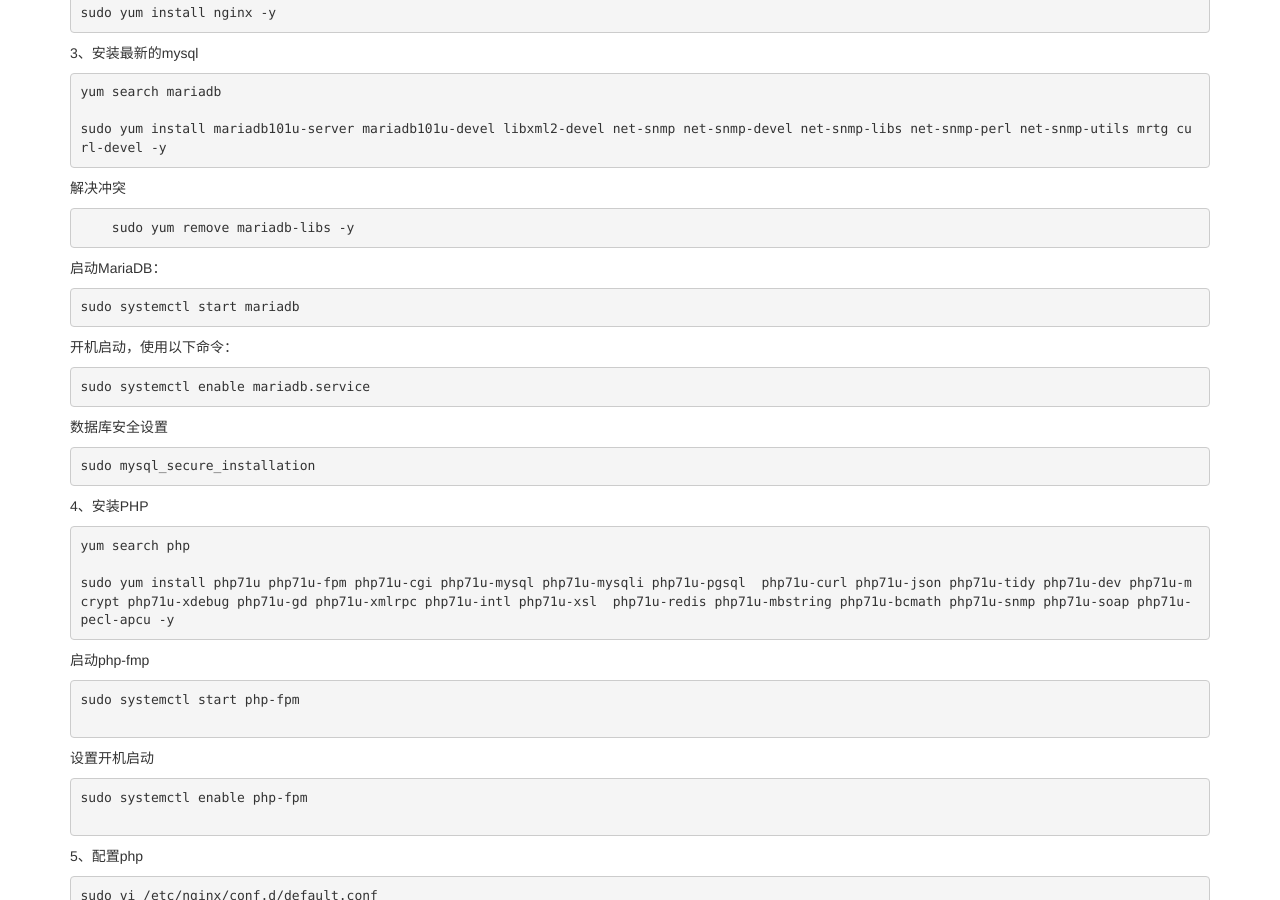
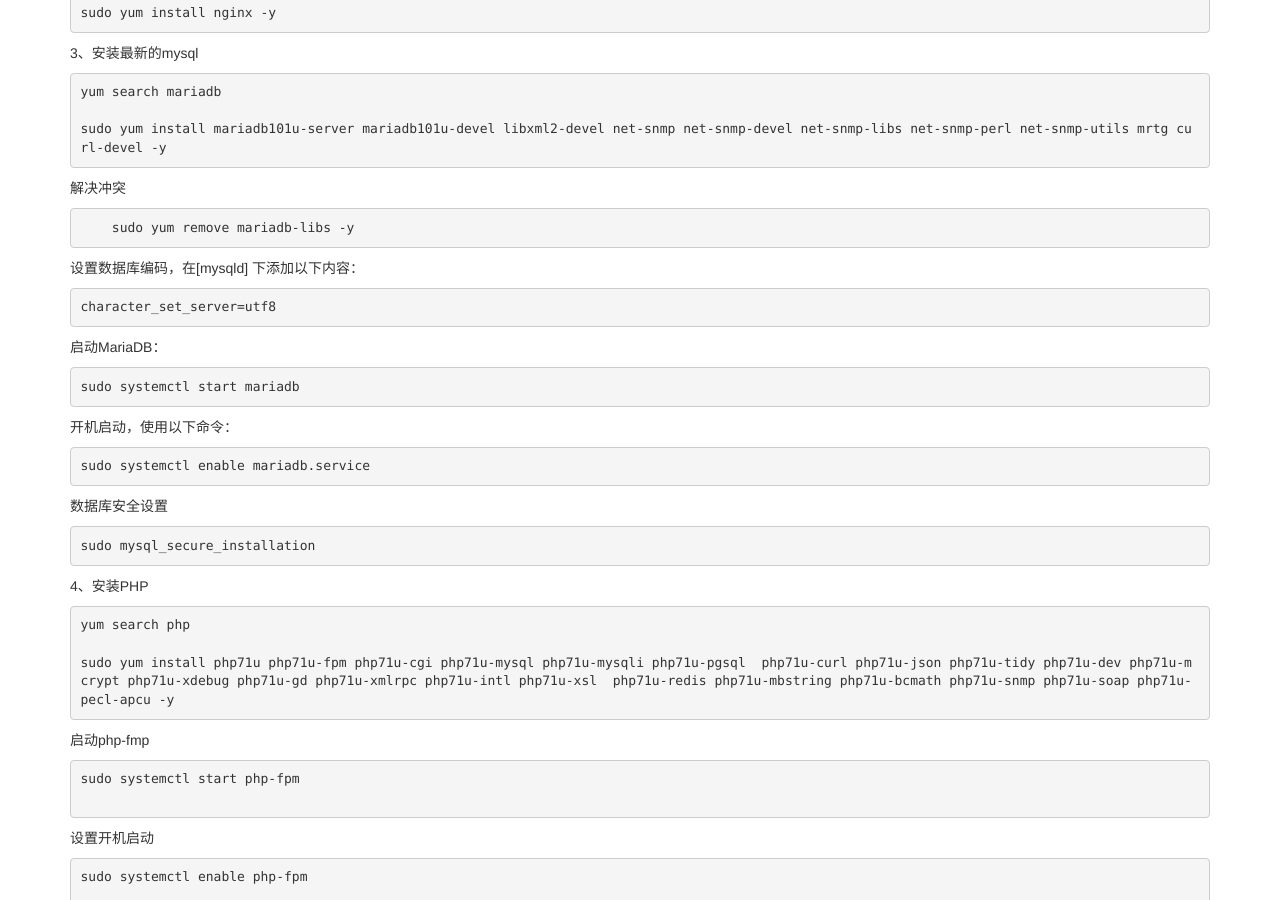
Before and after one commit to mxj333/blinno, a Jekyll site: the page built from _posts/linux/2017-05-16-centos7.2_install_lamp_for_zabbix.md, in a window 1280 px wide and 900 px high, scrolled down 520 px. Built offline with Jekyll 4.4.1, drawn with Linux system fonts in a browser that asks for light colours.

Commit message:
updata lamp

````diff
--- a/_posts/linux/2017-05-16-centos7.2_install_lamp_for_zabbix.md
+++ b/_posts/linux/2017-05-16-centos7.2_install_lamp_for_zabbix.md
@@ -44,6 +44,11 @@
 ```
     sudo yum remove mariadb-libs -y
 ```
+设置数据库编码，在[mysqld] 下添加以下内容：
+```
+character_set_server=utf8
+```
+
 启动MariaDB：
 ```
 sudo systemctl start mariadb
````
